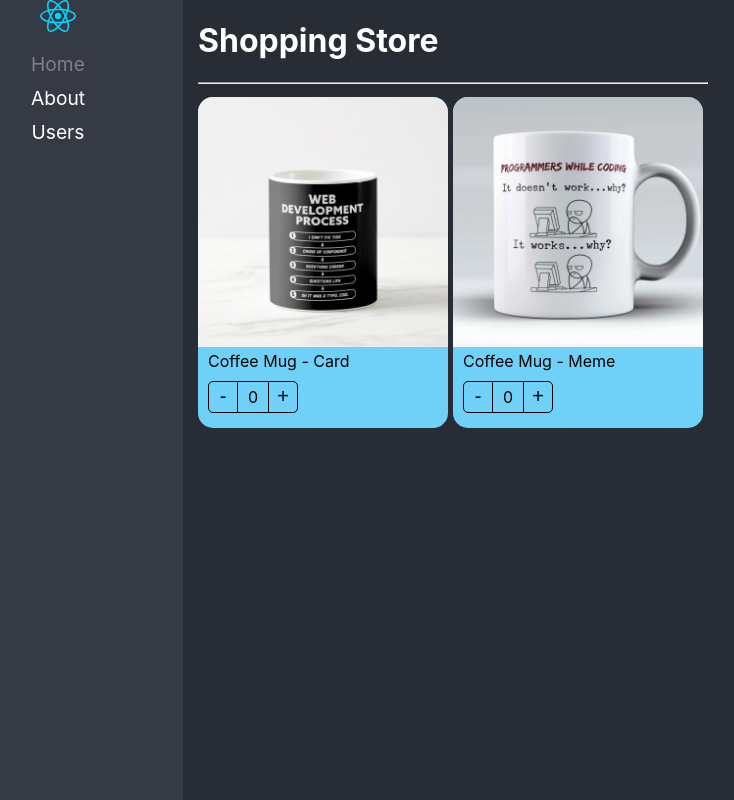
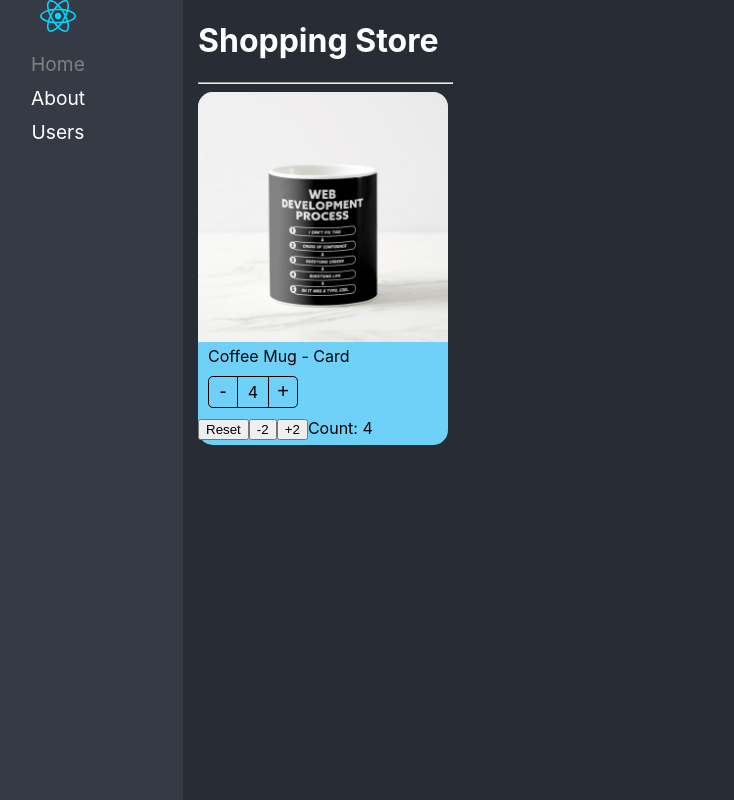
Before and after one commit to DarwinRuiz/react-adv, a React (Vite) app: page / in a window 1280 px wide. Shown: the whole page, without its empty margins (67-801 px from the left). Built offline with nearby package versions, Linux system fonts and the light colour scheme.

Commit message:
implemented component state initializer pattern

```diff
--- a/src/component-patterns/components/ProductButtons.tsx
+++ b/src/component-patterns/components/ProductButtons.tsx
@@ -1,4 +1,4 @@
-import { CSSProperties, useContext } from 'react';
+import { CSSProperties, useCallback, useContext } from 'react';
 import { ProductContext } from './ProductCard';
 import styles from './../styles/styles.module.css';
 
@@ -9,13 +9,15 @@
 
 export const ProductButton = ({ className, style }: Props): JSX.Element => {
 
-    const { counter, incrementBy } = useContext(ProductContext);
+    const { counter, incrementBy, maxCounter } = useContext(ProductContext);
+
+    const isMaxReached = useCallback(() => !!maxCounter && counter === maxCounter, [counter, maxCounter]);
 
     return (
         <div className={`${styles.buttonsContainer} ${className}`} style={style}>
             <button className={styles.buttonMinus} onClick={() => incrementBy(-1)}>-</button>
             <div className={styles.countLabel}>{counter}</div>
-            <button className={styles.buttonAdd} onClick={() => incrementBy(1)}>+</button>
+            <button className={`${styles.buttonAdd} ${isMaxReached() ? styles.disabled : ''}`} onClick={() => incrementBy(1)}>+</button>
         </div>
     )
 }
--- a/src/component-patterns/components/ProductCard.tsx
+++ b/src/component-patterns/components/ProductCard.tsx
@@ -1,19 +1,22 @@
 import styles from './../styles/styles.module.css';
 import { useProduct } from '../hooks/useProduct';
 
-import { createContext, CSSProperties, ReactElement } from 'react';
+import { createContext, CSSProperties } from 'react';
 import { ProductContextProps } from '../interfaces/productContextProp';
 import { Product } from '../interfaces/product';
 import { OnChangeArgs } from '../interfaces/onChangeArgs';
+import { InitialValue } from '../interfaces/initialValue';
+import { ProductCardHandlers } from '../interfaces/productCardHandlers';
 
 
 export interface Props {
     product: Product;
-    children?: ReactElement | ReactElement[];
+    children?: (args: ProductCardHandlers) => JSX.Element;
     className?: string;
     style?: CSSProperties;
     onChange?: (args: OnChangeArgs) => void;
     value?: number;
+    initialValues?: InitialValue;
 }
 
 export const ProductContext = createContext({} as ProductContextProps);
@@ -21,16 +24,29 @@
 
 
 export const ProductCard = (props: Props): JSX.Element => {
-    const { counter, incrementBy } = useProduct({ product: props.product, onChange: props.onChange, value: props.value });
+    const { counter, incrementBy, maxCounter, isMaxCountReached, reset } = useProduct({
+        product: props.product,
+        onChange: props.onChange,
+        value: props.value,
+        initialValues: props.initialValues
+    });
 
     return (
         <Provider value={{
             counter,
             incrementBy,
-            product: props.product
+            product: props.product,
+            maxCounter: maxCounter
         }}>
             <div className={`${styles.productCard} ${props.className}`} style={props.style}>
-                {props.children}
+                {props.children!({
+                    count: counter,
+                    isMaxCountReached,
+                    maxCount: maxCounter,
+                    product: props.product,
+                    incrementBy: incrementBy,
+                    reset
+                })}
             </div>
         </Provider>
     )
--- a/src/component-patterns/hooks/useProduct.ts
+++ b/src/component-patterns/hooks/useProduct.ts
@@ -1,33 +1,54 @@
-import { useEffect, useState } from 'react';
+import { InitialValue } from './../interfaces/initialValue';
+import { useEffect, useRef, useState } from 'react';
 import { Product } from '../interfaces/product';
 import { OnChangeArgs } from '../interfaces/onChangeArgs';
+import { ProductHookReturn } from '../interfaces/productHookReturn';
 
 interface useProductArgs {
     product: Product;
     onChange?: (args: OnChangeArgs) => void;
     value?: number;
+    initialValues?: InitialValue;
 }
 
-export const useProduct = ({ product, onChange, value = 0 }: useProductArgs): { counter: number; incrementBy: (value: number) => void } => {
+export const useProduct = ({ product, onChange, value = 0, initialValues }: useProductArgs): ProductHookReturn => {
 
-    const [counter, setCounter] = useState<number>(value)
-
-
+    const [counter, setCounter] = useState<number>(initialValues?.count || value)
+    const isMounted = useRef<boolean>(false)
 
     const incrementBy = (value: number): void => {
 
         const newValue = Math.max(counter + value, 0);
         if (newValue < 0) return;
+
+        if (initialValues?.maxCount && newValue > initialValues.maxCount) return;
+
         setCounter(newValue);
 
         onChange && onChange({ product, count: newValue });
     }
 
+    const reset = () => {
+        setCounter(initialValues?.count || value);
+    }
 
     useEffect(() => {
-        setCounter(value);
+        isMounted.current = true;
+    }, [])
+
+    useEffect(() => {
+        if (!isMounted.current) return;
+
+        setCounter(initialValues?.count || value);
     }, [value])
 
 
-    return { counter, incrementBy }
+
+    return {
+        counter,
+        maxCounter: initialValues?.maxCount,
+        isMaxCountReached: !!initialValues?.maxCount && counter === initialValues?.maxCount,
+        incrementBy,
+        reset
+    }
 }
--- /dev/null
+++ b/src/component-patterns/interfaces/initialValue.ts
@@ -0,0 +1,4 @@
+export interface InitialValue {
+    count?: number;
+    maxCount?: number;
+}
--- /dev/null
+++ b/src/component-patterns/interfaces/productCardHandlers.ts
@@ -0,0 +1,10 @@
+import { Product } from "./product";
+
+export interface ProductCardHandlers {
+    count: number;
+    isMaxCountReached: boolean;
+    maxCount?: number;
+    product: Product;
+    incrementBy: (value: number) => void;
+    reset: () => void;
+}
--- a/src/component-patterns/interfaces/productContextProp.ts
+++ b/src/component-patterns/interfaces/productContextProp.ts
@@ -4,4 +4,5 @@
     counter: number;
     product: Product;
     incrementBy: (value: number) => void;
+    maxCounter?: number;
 }
--- /dev/null
+++ b/src/component-patterns/interfaces/productHookReturn.ts
@@ -0,0 +1,7 @@
+export interface ProductHookReturn {
+    counter: number;
+    maxCounter?: number;
+    isMaxCountReached: boolean;
+    incrementBy: (value: number) => void
+    reset: () => void;
+}
--- a/src/component-patterns/pages/ShoppingPage.tsx
+++ b/src/component-patterns/pages/ShoppingPage.tsx
@@ -3,61 +3,45 @@
 import { ProductCard } from '../components/ProductCard'
 import { ProductImage } from '../components/ProductImage'
 import { ProductTitle } from '../components/ProductTitle'
-import { Product, } from '../interfaces/product'
 
 import './../styles/custom-styles.css'
 import { products } from '../data/products'
-import { useShoppingCart } from '../hooks/useShoppingCart'
+
+const product = products[0]
 
 export const ShoppingPage = (): JSX.Element => {
-
-    const { shoppingCart, onProductCountChange } = useShoppingCart()
 
     return (
         <div>
             <h1>Shopping Store</h1>
             <hr />
-            <div style={{
-                display: 'flex',
-                flexDirection: 'row',
-                flexWrap: 'wrap',
-            }}>
+
+            <ProductCard key={product.id} product={product} style={{
+                backgroundColor: '#70D1F8'
+            }}
+
+                initialValues={{
+                    count: 4,
+                    maxCount: 10
+                }}
+            >
                 {
-                    products.map((product: Product) => (
-                        <ProductCard key={product.id} product={product} style={{
-                            backgroundColor: '#70D1F8'
-                        }}
-                            onChange={onProductCountChange}
-                            value={shoppingCart[product.id]?.count || 0}
-                        >
+                    ({ reset, incrementBy, isMaxCountReached, count }) => (
+                        <>
                             <ProductImage />
                             <ProductTitle />
                             <ProductButton />
-                        </ProductCard>
-                    ))
+                            <button onClick={reset}>Reset</button>
+                            <button onClick={() => incrementBy(-2)}>-2</button>
+                            {
+                                !isMaxCountReached && <button onClick={() => incrementBy(2)}>+2</button>
+                            }
+                            <span>Count: {count}</span>
+                        </>
+                    )
                 }
-            </div>
+            </ProductCard>
 
-
-            <div className='shopping-cart'>
-                {
-                    Object.entries(shoppingCart).map(([key, product]) => (
-                        <ProductCard key={key} product={product} style={{
-                            backgroundColor: '#70D1F8',
-                            width: '100px',
-                        }}
-                            onChange={onProductCountChange}
-                            value={product.count}
-                        >
-                            <ProductImage />
-                            <ProductButton style={{
-                                display: 'flex',
-                                justifyContent: 'center',
-                            }} />
-                        </ProductCard>
-                    ))
-                }
-            </div>
         </div>
     )
 }
--- a/src/component-patterns/styles/styles.module.css
+++ b/src/component-patterns/styles/styles.module.css
@@ -1,5 +1,3 @@
-
-
 .productCard {
     background-color: white;
     border-radius: 15px;
@@ -60,3 +58,10 @@
 .buttonAdd:hover {
     background-color: rgba(0, 0, 0, 0.1);
 }
+
+
+.disabled {
+    border-color: grey !important;
+    border-left: 1px solid black !important;
+    color: grey !important;
+}
```
